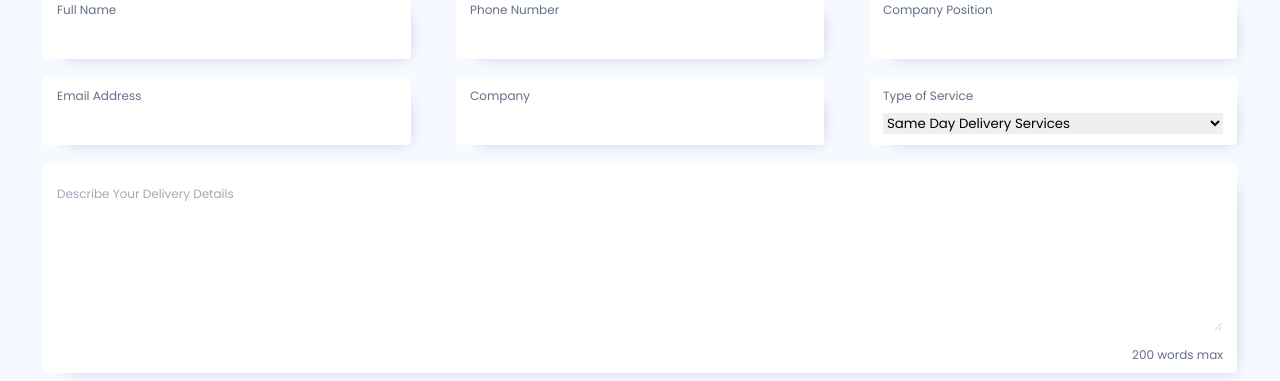
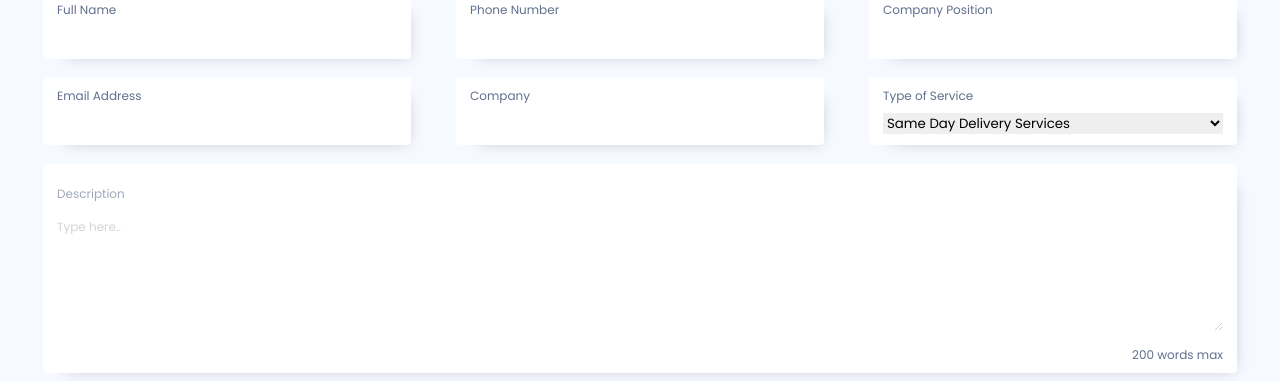
Before and after one commit to juanmafla/final_vue-sass, a Vue app: page / in a window 1280 px wide. Shown: the part 1874-2255 px from the top of the page. Built offline with nearby package versions, Linux system fonts and the light colour scheme.

Commit message:
cambio 20 de abril 2021
titulo del textarea y placeholder

```diff
--- a/src/App.vue
+++ b/src/App.vue
@@ -99,8 +99,8 @@
         </div>
 
         <div class="row2  input-wrapper">
-          <h4>Describe Your Delivery Details</h4>
-          <textarea class="para" maxlength="200">
+          <h4>Description</h4>
+          <textarea class="para" maxlength="200" placeholder="Type here..">
           </textarea>
           <p class="limit">200 words max</p>
         </div>
```
